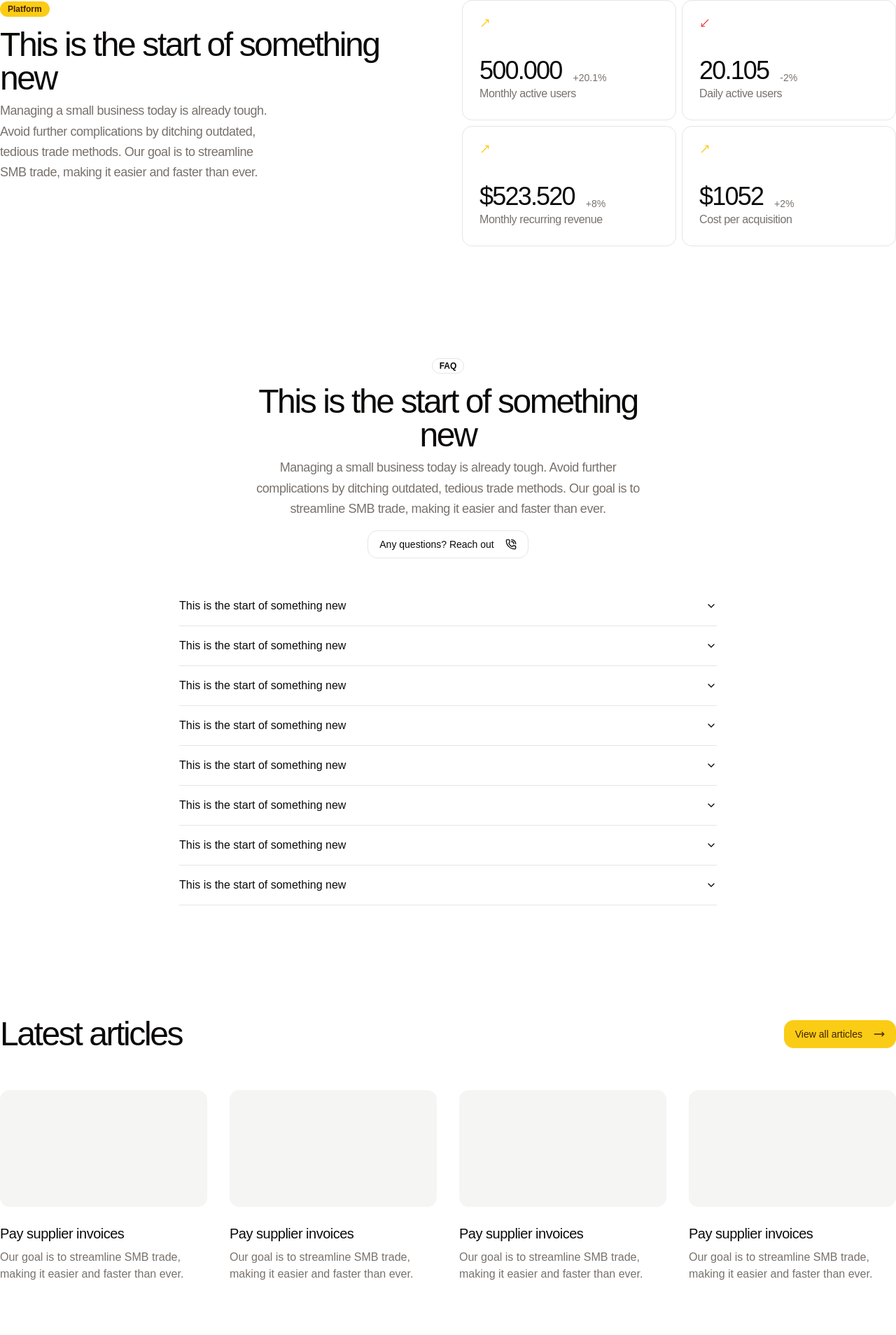
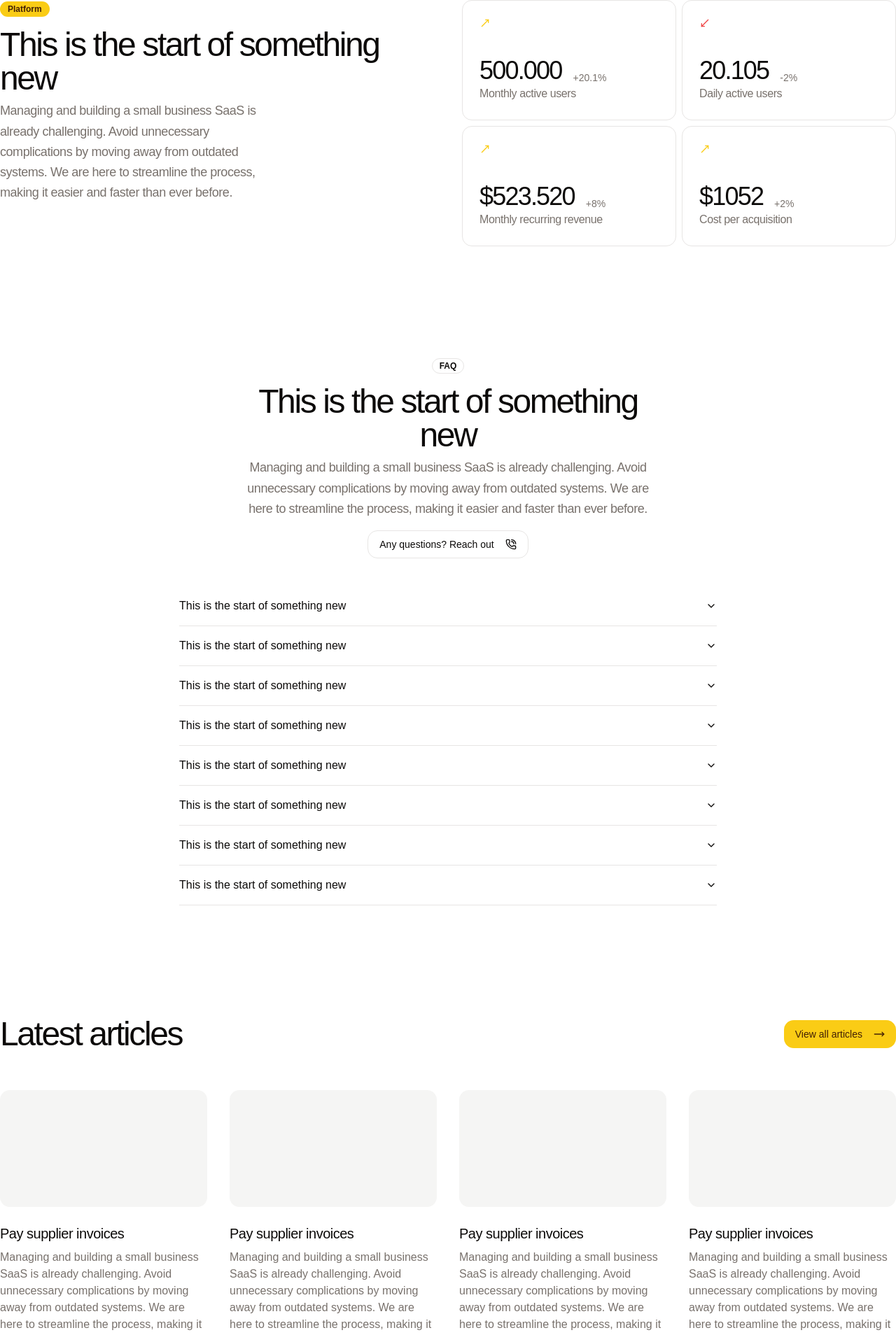
Before and after one commit to heetabofficial/heetab-landing-page, a Next.js app: page / in a window 1280 px wide. Shown: the part 2233-4141 px from the top of the page at 70% size. Built offline with nearby package versions, Linux system fonts and the light colour scheme.

Commit message:
copy modified

```diff
--- a/src/components/ui/FAQ.tsx
+++ b/src/components/ui/FAQ.tsx
@@ -20,10 +20,7 @@ export const FAQ = () => (
               This is the start of something new
             </h4>
             <p className="text-lg leading-relaxed tracking-tight text-muted-foreground max-w-xl text-center">
-              Managing a small business today is already tough. Avoid further
-              complications by ditching outdated, tedious trade methods. Our
-              goal is to streamline SMB trade, making it easier and faster than
-              ever.
+            Managing and building a small business SaaS is already challenging. Avoid unnecessary complications by moving away from outdated systems. We are here to streamline the process, making it easier and faster than ever before.
             </p>
           </div>
           <div>
@@ -41,10 +38,7 @@ export const FAQ = () => (
                   This is the start of something new
                 </AccordionTrigger>
                 <AccordionContent>
-                  Managing a small business today is already tough. Avoid
-                  further complications by ditching outdated, tedious trade
-                  methods. Our goal is to streamline SMB trade, making it easier
-                  and faster than ever.
+                  Managing and building a small business SaaS is already challenging. Avoid unnecessary complications by moving away from outdated systems. We are here to streamline the process, making it easier and faster than ever before.
                 </AccordionContent>
               </AccordionItem>
             ))}
--- a/src/components/ui/blogs.tsx
+++ b/src/components/ui/blogs.tsx
@@ -17,32 +17,28 @@ export const Blog = () => (
           <div className="bg-muted rounded-md aspect-video mb-4"></div>
           <h3 className="text-xl tracking-tight">Pay supplier invoices</h3>
           <p className="text-muted-foreground text-base">
-            Our goal is to streamline SMB trade, making it easier and faster
-            than ever.
+            Managing and building a small business SaaS is already challenging. Avoid unnecessary complications by moving away from outdated systems. We are here to streamline the process, making it easier and faster than ever before.
           </p>
         </div>
         <div className="flex flex-col gap-2 hover:opacity-75 cursor-pointer">
           <div className="bg-muted rounded-md aspect-video mb-4"></div>
           <h3 className="text-xl tracking-tight">Pay supplier invoices</h3>
           <p className="text-muted-foreground text-base">
-            Our goal is to streamline SMB trade, making it easier and faster
-            than ever.
+            Managing and building a small business SaaS is already challenging. Avoid unnecessary complications by moving away from outdated systems. We are here to streamline the process, making it easier and faster than ever before.
           </p>
         </div>
         <div className="flex flex-col gap-2 hover:opacity-75 cursor-pointer">
           <div className="bg-muted rounded-md aspect-video mb-4"></div>
           <h3 className="text-xl tracking-tight">Pay supplier invoices</h3>
           <p className="text-muted-foreground text-base">
-            Our goal is to streamline SMB trade, making it easier and faster
-            than ever.
+            Managing and building a small business SaaS is already challenging. Avoid unnecessary complications by moving away from outdated systems. We are here to streamline the process, making it easier and faster than ever before.
           </p>
         </div>
         <div className="flex flex-col gap-2 hover:opacity-75 cursor-pointer">
           <div className="bg-muted rounded-md aspect-video mb-4"></div>
           <h3 className="text-xl tracking-tight">Pay supplier invoices</h3>
           <p className="text-muted-foreground text-base">
-            Our goal is to streamline SMB trade, making it easier and faster
-            than ever.
+            Managing and building a small business SaaS is already challenging. Avoid unnecessary complications by moving away from outdated systems. We are here to streamline the process, making it easier and faster than ever before.
           </p>
         </div>
       </div>
--- a/src/components/ui/stats.tsx
+++ b/src/components/ui/stats.tsx
@@ -14,10 +14,7 @@ export const Stats = () => (
               This is the start of something new
             </h2>
             <p className="text-lg lg:max-w-sm leading-relaxed tracking-tight text-muted-foreground text-left">
-              Managing a small business today is already tough. Avoid further
-              complications by ditching outdated, tedious trade methods. Our
-              goal is to streamline SMB trade, making it easier and faster than
-              ever.
+            Managing and building a small business SaaS is already challenging. Avoid unnecessary complications by moving away from outdated systems. We are here to streamline the process, making it easier and faster than ever before.
             </p>
           </div>
         </div>
```
